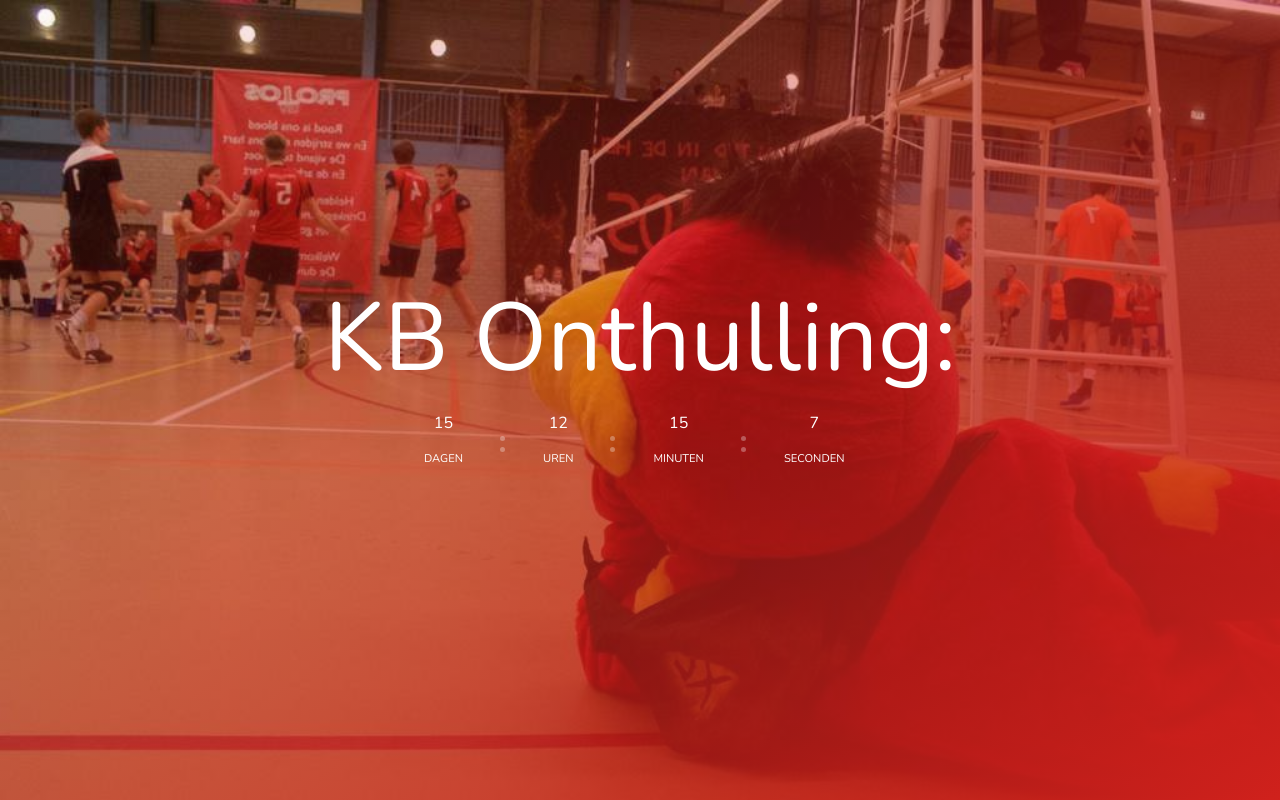
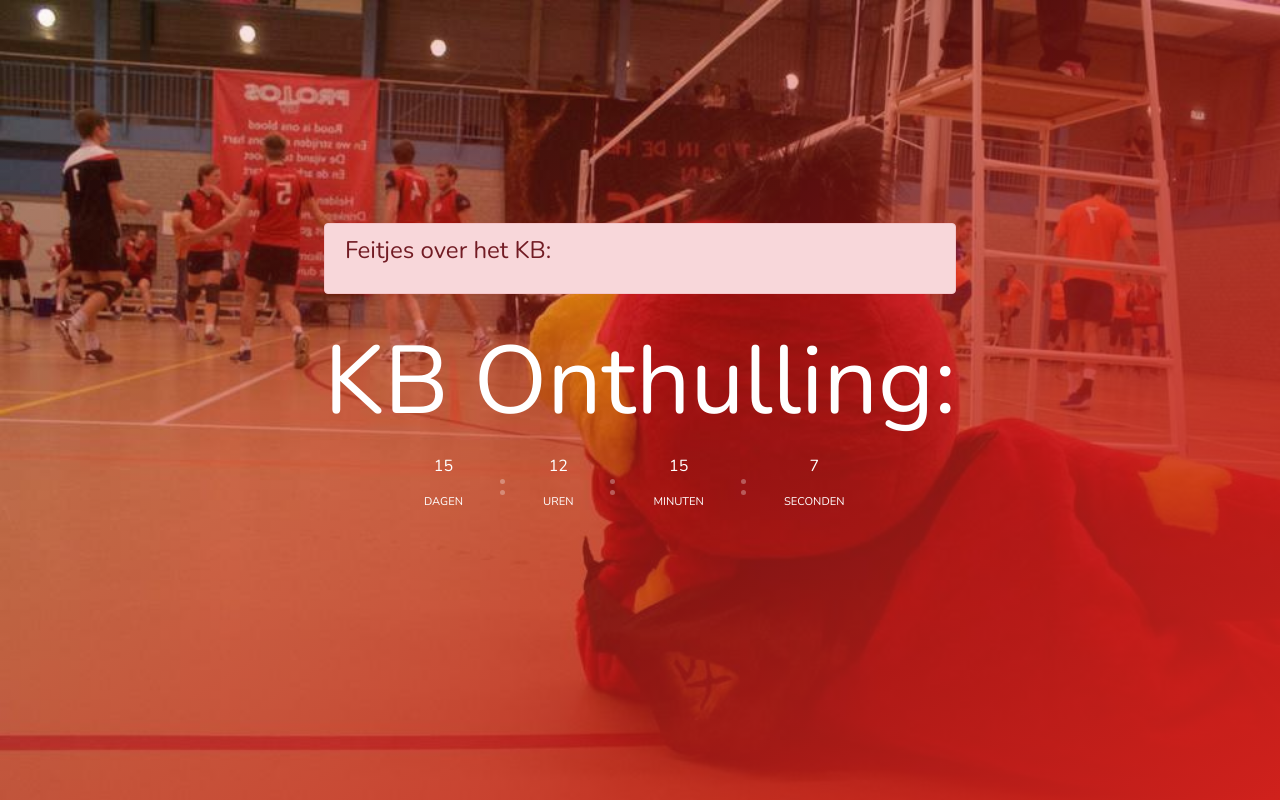
Before and after one commit to Nouw/KB-Countdown, a React (Create React App) app in the folder client/: page / in a window 1280 px wide. Built offline with nearby package versions, Linux system fonts and the light colour scheme.

Commit message:
Added facts

```diff
--- a/client/src/App.css
+++ b/client/src/App.css
@@ -1,4 +1,4 @@
-.App {
+.content {
   text-align: center;
 }
 
--- a/client/src/screens/Main.js
+++ b/client/src/screens/Main.js
@@ -1,6 +1,7 @@
 import React, { useEffect, useState } from 'react';
 import './Countdown.css';
 import {Redirect} from 'react-router-dom';
+import {Alert} from 'react-bootstrap';
 
 export default function Main() {
     const calculateTimeLeft = () => {
@@ -43,6 +44,45 @@ export default function Main() {
         <div className="mainBG">
             {timerComponents.length ?
                 <div className="flex-center container-fluid">
+                    <Alert variant="danger">
+                        <h4>Feitjes over het KB:</h4>
+                    { +new Date(2020, 5, 17, 13, 0, 0) - +new Date() < 0 ?
+                        <p>
+                            - De gemiddelde schoenmaat van het KB is 42.8
+                        </p> :
+                        <p/>
+                    }
+                    { +new Date(2020, 5, 17, 18, 0, 0) - +new Date() < 0 ?
+                        <p>
+                            - De gemiddelde lengte van het KB is 1.85
+                        </p> :
+                        <p/>
+                    }
+                    { +new Date(2020, 5, 17, 20, 0, 0) - +new Date() < 0 ?
+                        <p>
+                            - De gemiddelde leeftijd van het KB is 20.8
+                        </p> :
+                        <p/>
+                    }
+                    { +new Date(2020, 5, 18, 12, 0, 0) - +new Date() < 0 ?
+                        <p>
+                            - Er zitten vier vrouwen en twee mannen in het KB
+                        </p> :
+                        <p/>
+                    }
+                    { +new Date(2020, 5, 18, 16, 0, 0) - +new Date() < 0 ?
+                        <p>
+                            - Vier van de KBers zijn opgegroeid in de regio Utrecht
+                        </p> :
+                        <p/>
+                    }
+                    { +new Date(2020, 5, 18, 19, 55, 0) - +new Date() < 0 ?
+                        <p>
+                            - Het KB heeft in de volgende commissies gezeten: WeekendCie, GalaCie, FeestCie, Beachie, PR
+                        </p> :
+                        <p/>
+                    }
+                    </Alert>
                     <div className="row" >
                         <div className="col content">
                             <div className="title">KB Onthulling:</div>
```
